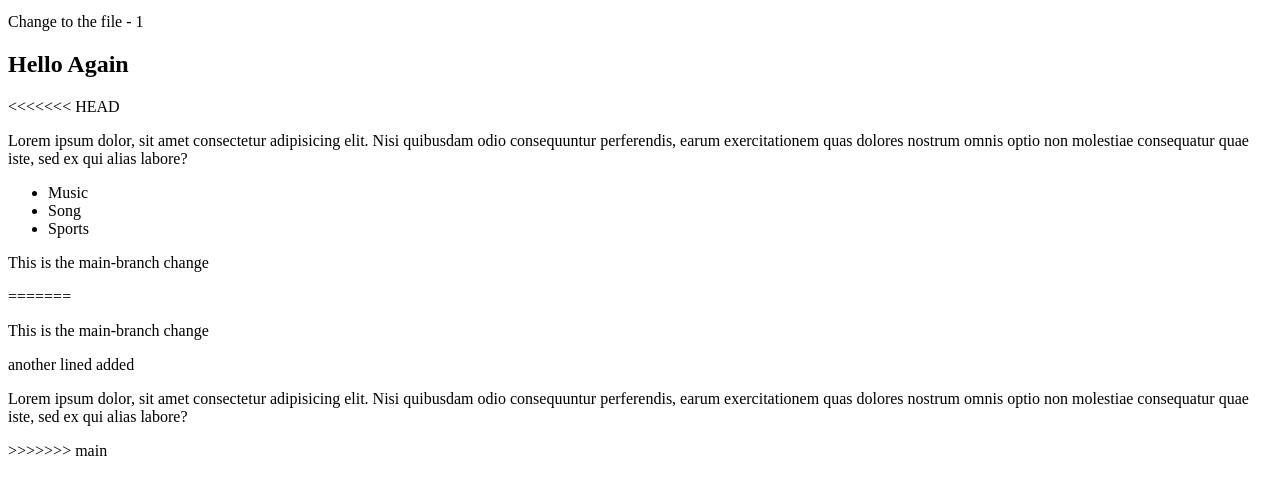
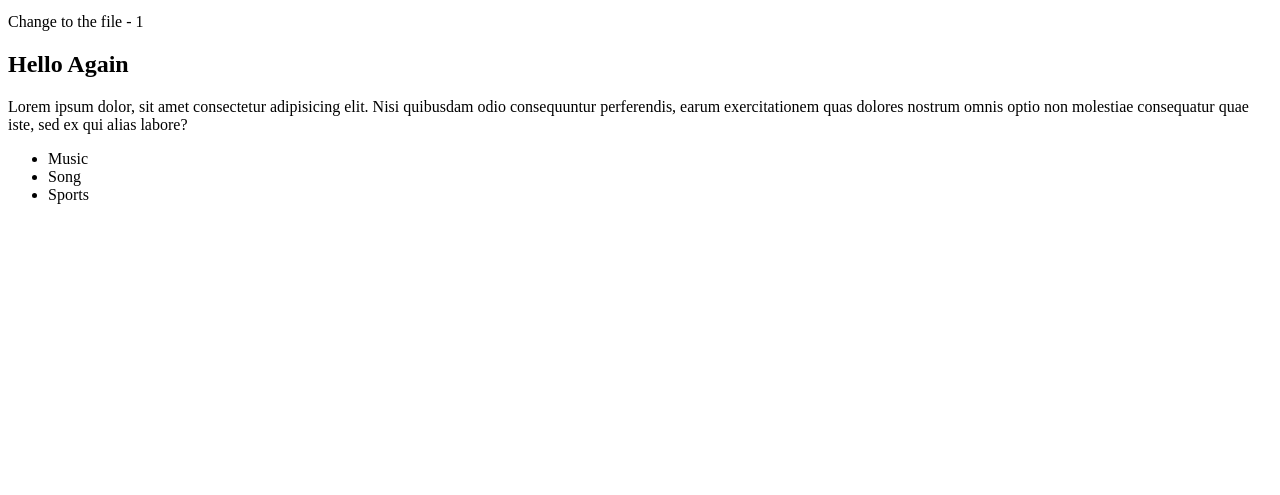
Before and after one commit to domsnmin/test-repo, a plain HTML site: page index.html in a window 1280 px wide. Shown: the part 87-582 px from the top of the page. Drawn offline with Linux system fonts and the light colour scheme.

Commit message:
re-merge fixed

```diff
--- a/index.html
+++ b/index.html
@@ -4,7 +4,7 @@
 
 <h2>Hello Again</h2>
 
-<<<<<<< HEAD
+
 <p>Lorem ipsum dolor, sit amet consectetur adipisicing elit. Nisi quibusdam odio consequuntur perferendis, earum exercitationem quas dolores nostrum omnis optio non molestiae consequatur quae iste, sed ex qui alias labore?</p>
 
 <ul>
@@ -12,13 +12,3 @@
     <li>Song</li>
     <li>Sports</li>
 </ul>
-
-<p>This is the main-branch change</p>
-
-=======
-<p>This is the main-branch change</p>
-
-<p>another lined added</p>
-<p>Lorem ipsum dolor, sit amet consectetur adipisicing elit. Nisi quibusdam odio consequuntur perferendis, earum exercitationem quas dolores nostrum omnis optio non molestiae consequatur quae iste, sed ex qui alias labore?</p>
-
->>>>>>> main
```
